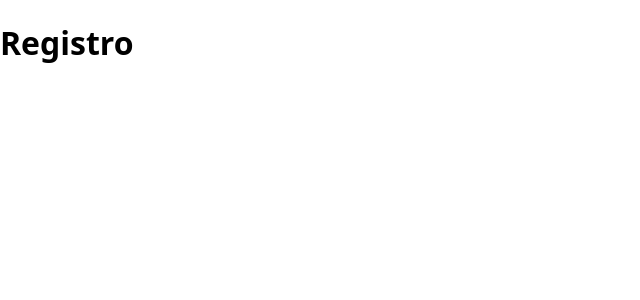
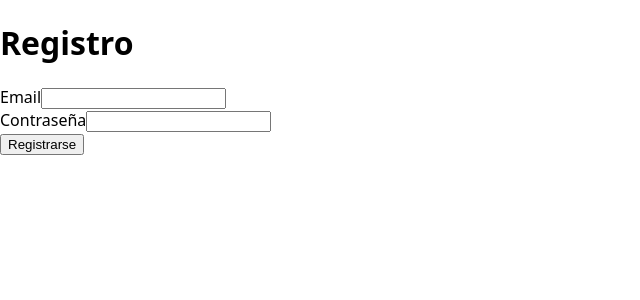
Before and after one commit to Juan-EstebanGL/ecommerce-backend, a React (Vite) app in the folder frontend/: page /register in a window 1280 px wide. Shown: the top 300 px of the page, without its empty margins (0-640 px from the left). Built offline with nearby package versions, Linux system fonts and the light colour scheme; no server answers.

Commit message:
feat: add login page and auth api

```diff
--- /dev/null
+++ b/frontend/src/api/auth.js
@@ -0,0 +1,9 @@
+import api from "./axios";
+
+export function register({ email, password }) {
+  return api.post("/auth/register", { email, password });
+}
+
+export function login({ email, password }) {
+  return api.post("/auth/login", { email, password });
+}
--- a/frontend/src/api/axios.js
+++ b/frontend/src/api/axios.js
@@ -1,7 +1,7 @@
 import axios from "axios";
 
 const api = axios.create({
-  baseURL: import.meta.env.VITE_API_URL,
+  baseURL: import.meta.env.VITE_API_URL || "http://localhost:3000",
 });
 
 export default api;
--- a/frontend/src/pages/LoginPage.jsx
+++ b/frontend/src/pages/LoginPage.jsx
@@ -1,5 +1,62 @@
+import { useState } from "react";
+import { useNavigate } from "react-router-dom";
+import { login } from "../api/auth";
+
 function LoginPage() {
-  return <h1>Login</h1>;
+  const [email, setEmail] = useState("");
+  const [password, setPassword] = useState("");
+  const [loading, setLoading] = useState(false);
+  const [error, setError] = useState("");
+  const navigate = useNavigate();
+
+  async function handleSubmit(event) {
+    event.preventDefault();
+    setError("");
+    setLoading(true);
+
+    try {
+      await login({ email, password });
+      navigate("/products");
+    } catch (err) {
+      const message =
+        err?.response?.data?.message || err?.message || "Credenciales inválidas";
+      setError(message);
+    } finally {
+      setLoading(false);
+    }
+  }
+
+  return (
+    <main className="login-page">
+      <h1>Login</h1>
+      <form onSubmit={handleSubmit}>
+        <div>
+          <label htmlFor="email">Email</label>
+          <input
+            id="email"
+            type="email"
+            value={email}
+            onChange={(event) => setEmail(event.target.value)}
+            required
+          />
+        </div>
+        <div>
+          <label htmlFor="password">Contraseña</label>
+          <input
+            id="password"
+            type="password"
+            value={password}
+            onChange={(event) => setPassword(event.target.value)}
+            required
+          />
+        </div>
+        <button type="submit" disabled={loading}>
+          {loading ? "Ingresando..." : "Ingresar"}
+        </button>
+      </form>
+      {error && <p style={{ color: "red" }}>{error}</p>}
+    </main>
+  );
 }
 
 export default LoginPage;
--- a/frontend/src/pages/RegisterPage.jsx
+++ b/frontend/src/pages/RegisterPage.jsx
@@ -1,5 +1,70 @@
+import { useState } from "react";
+import { useNavigate } from "react-router-dom";
+import { register } from "../api/auth";
+
 function RegisterPage() {
-  return <h1>Registro</h1>;
+  const [email, setEmail] = useState("");
+  const [password, setPassword] = useState("");
+  const [loading, setLoading] = useState(false);
+  const [error, setError] = useState("");
+  const [successMessage, setSuccessMessage] = useState("");
+  const navigate = useNavigate();
+
+  async function handleSubmit(event) {
+    event.preventDefault();
+    setError("");
+    setSuccessMessage("");
+    setLoading(true);
+
+    try {
+      const response = await register({ email, password });
+      setSuccessMessage(response.data?.message || "Registro exitoso");
+      setTimeout(() => {
+        navigate("/login");
+      }, 800);
+    } catch (err) {
+      const message =
+        err?.response?.data?.message ||
+        err?.message ||
+        "Error en el registro";
+      setError(message);
+    } finally {
+      setLoading(false);
+    }
+  }
+
+  return (
+    <main className="register-page">
+      <h1>Registro</h1>
+      <form onSubmit={handleSubmit}>
+        <div>
+          <label htmlFor="email">Email</label>
+          <input
+            id="email"
+            type="email"
+            value={email}
+            onChange={(event) => setEmail(event.target.value)}
+            required
+          />
+        </div>
+        <div>
+          <label htmlFor="password">Contraseña</label>
+          <input
+            id="password"
+            type="password"
+            value={password}
+            onChange={(event) => setPassword(event.target.value)}
+            required
+          />
+        </div>
+        <button type="submit" disabled={loading}>
+          {loading ? "Registrando..." : "Registrarse"}
+        </button>
+      </form>
+      {error && <p style={{ color: "red" }}>{error}</p>}
+      {successMessage && <p style={{ color: "green" }}>{successMessage}</p>}
+    </main>
+  );
 }
 
 export default RegisterPage;
```
Also changed, not shown: 2 other files (tests, documents, lock files or other folders).
